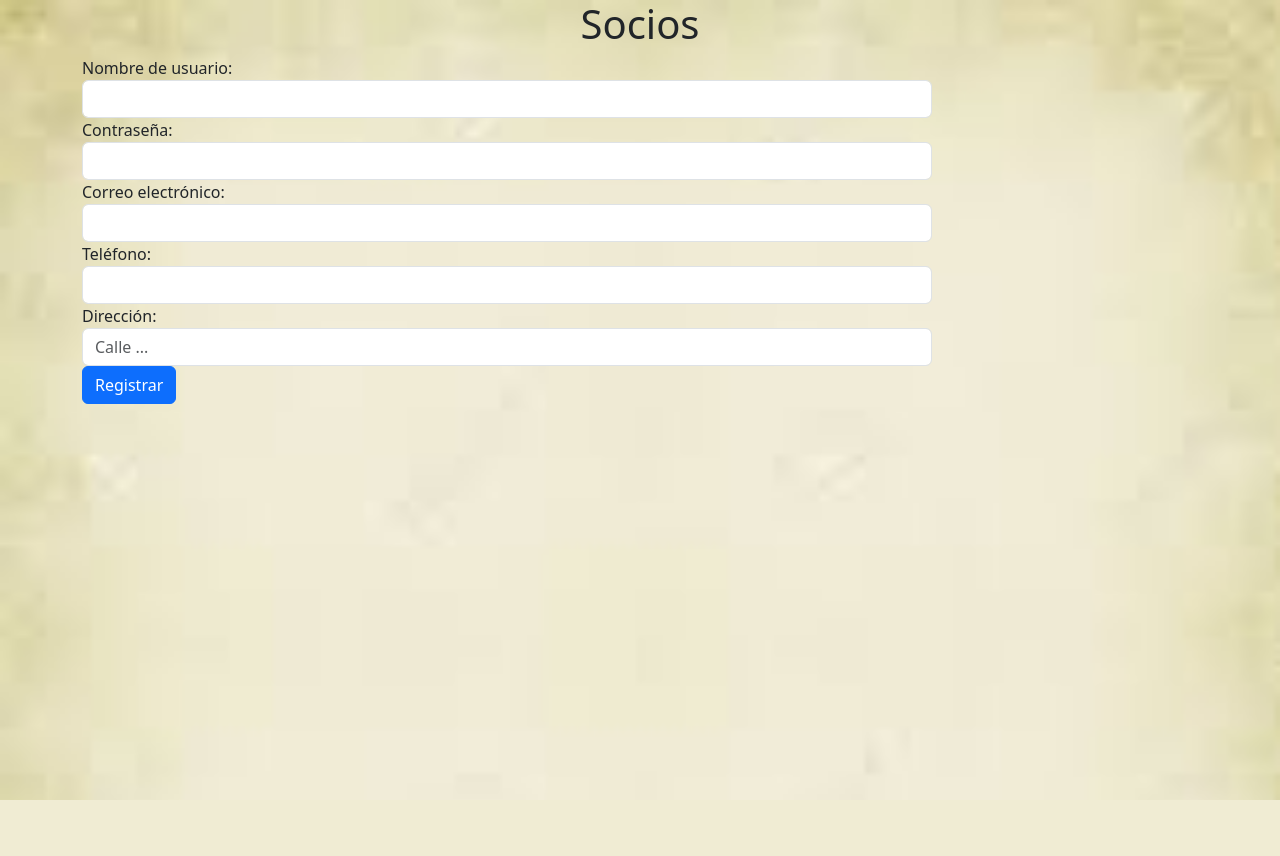
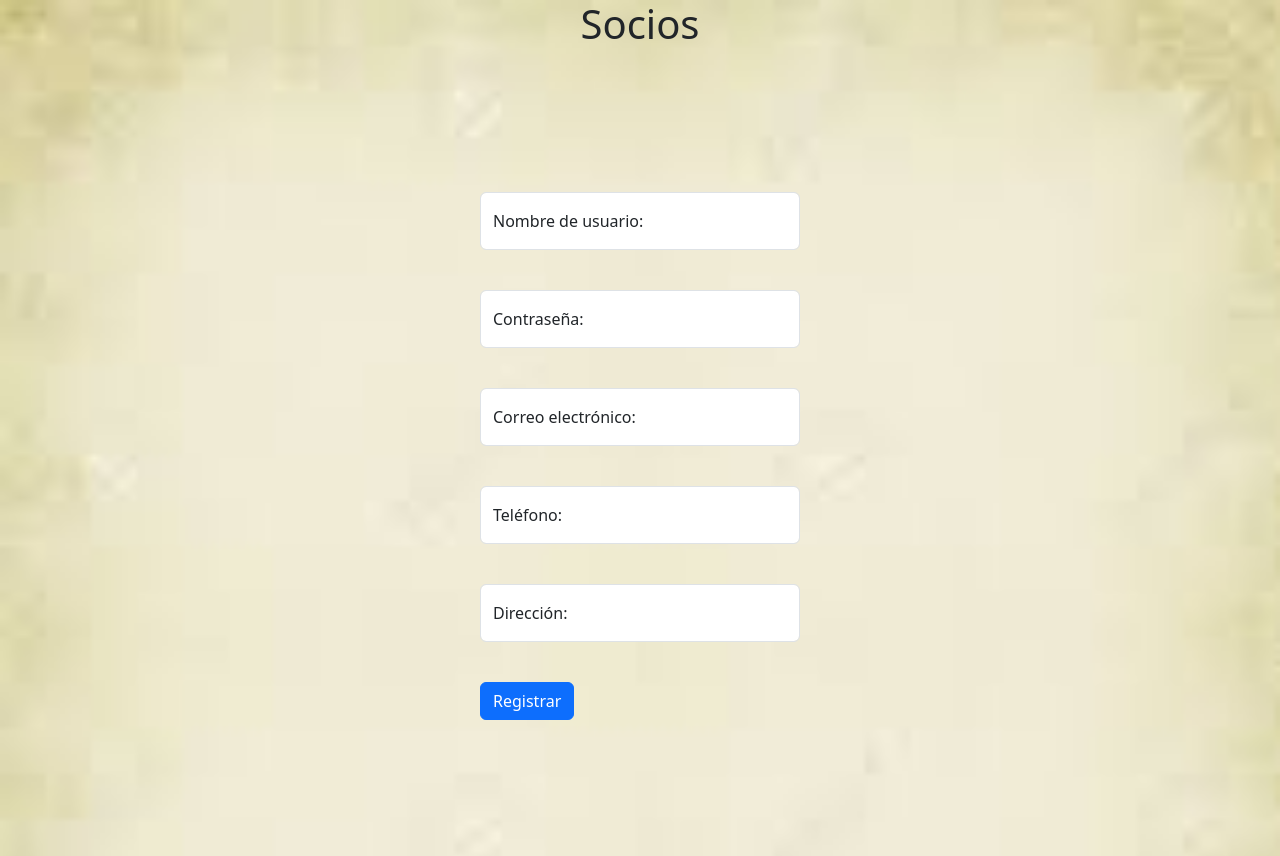
Before and after one commit to hipstergaming/proyecto_IAW_JEGR, a PHP site: page /registrar.php in a window 1280 px wide. Before the commit the page ends 800 px from the top, so only its background shows below. Run offline with PHP 8.4, Linux system fonts and the light colour scheme.

Commit message:
index pruebas 1

```diff
--- a/complogin.php
+++ b/complogin.php
@@ -27,7 +27,9 @@
             // en el bucle pongo que mientras que existan datos y encontrado este a falso(sin coincidencias)
             // siga el bucle tanto como usuarios haya
             while(($fila = $resultado->fetch_assoc()) && ($encontrado==false)){
-                if ($usuario == $fila['usuario'] && $contraseña == $fila['contraseña']){
+                $hash= $fila['contraseña'];
+                if ($usuario == $fila['usuario']){
+                    // if (password_verify($contraseña,$hash)){
                     //Si hay coincidencia imprimo el nombre y pongo encontrado a true para finalizar el bucle
                         $encontrado=true;
                         session_start();
@@ -37,6 +39,7 @@
 
 
                         header("Location:index.php");
+                    // }
                     }else{
                         //No es necesario esto pero lo puse igual
                         $encontrado=false;
--- a/estiloinicio.css
+++ b/estiloinicio.css
@@ -1,3 +1,17 @@
+* {
+    padding: 0;
+    margin: 0;
+    box-sizing: border-box;
+
+}
+
+.container {
+    width: 98%;
+    max-width: 1000px;
+    display: flex;
+    flex-wrap: wrap;
+}
+
 body{
     background-image: url("images/fondo.jpg");
     background-size: cover;
@@ -13,3 +27,20 @@ h1{
 
 
 }
+/* LOGIN */
+.formu{
+    display: flex;
+    justify-content: center;
+    align-items: center;
+    height: 100vh;
+
+}
+.submit-btn1{
+    margin-left: auto;
+    /* display: block; */
+}
+.login-enlaces{
+    display: flex;
+    flex-direction: column;
+    align-items: center;
+}
--- a/index.php
+++ b/index.php
@@ -45,6 +45,7 @@ if (isset($_SESSION['usuario'])) {
 
 <body>
 
+	<div class="container">
 		<section class="usuario">
 			<?php
 			if (isset($_SESSION['usuario'])) {
@@ -60,7 +61,6 @@ if (isset($_SESSION['usuario'])) {
 			}
 			?>
 		</section>
-	<div class="container">
 		<h1>Bienvenido a la libreria cosmere</h1>
 		<br>
 
--- a/panel_de_control/listado_usuarios/listado_usuarios_registrar2.php
+++ b/panel_de_control/listado_usuarios/listado_usuarios_registrar2.php
@@ -26,6 +26,7 @@
     // Recojo los datos del GET
 			$usuario=$_GET['usuario'];
 			$contraseña=$_GET['contra'];
+            $contraseña_segura= password_hash($contraseña, PASSWORD_DEFAULT);
 			$tlf=$_GET['telefono'];
 			$direccion=$_GET['direccion'];
 			$correo=$_GET['correo'];
@@ -53,7 +54,7 @@
                 <?php
 
             }else{
-                $sql= "insert into usuarios (usuario, contraseña, correo_electronico, rango, direccion, telefono) values ('$usuario','$contraseña','$correo','$rango','$direccion','$tlf')";
+                $sql= "insert into usuarios (usuario, contraseña, correo_electronico, rango, direccion, telefono) values ('$usuario','$contraseña_segura','$correo','$rango','$direccion','$tlf')";
                 $resultado= $mysqli->query($sql);
                 ?>
                     <br>
--- a/registrar.php
+++ b/registrar.php
@@ -1,14 +1,12 @@
+<!DOCTYPE html>
 <html lang="es">
 
 <head>
-	<!-- Required meta tags -->
-	<meta charset="utf-8">
-	<meta name="viewport" content="width=device-width, initial-scale=1, shrink-to-fit=no">
-
-	<!-- Bootstrap CSS -->
-	<link rel="stylesheet" href="css/bootstrap.min.css">
+<meta charset="UTF-8">
+    <meta http-equiv="X-UA-Compatible" content="IE=edge">
+    <meta name="viewport" content="width=device-width, initial-scale=1.0">
+    <title>Libreria cosmere: Registrar</title>
     <link rel="icon" href="../images/Acero.ico" type="image/png">
-	<title>Libreria cosmere: Registro</title>
 
     <!-- Bootstrap CSS -->
     <link rel="stylesheet" href="css/bootstrap.min.css">
@@ -19,72 +17,72 @@
     <!-- jQuery first, then Popper.js, then Bootstrap JS -->
     <script src="js/jquery-3.4.1.min.js"></script>
     <script src="js/bootstrap.min.js"></script>
+    <script src="js/bootstrap.bundle.js"></script>
     <script src="js/jquery.dataTables.min.js"></script>
+    <link href="https://cdn.jsdelivr.net/npm/bootstrap@5.3.0-alpha3/dist/css/bootstrap.min.css" rel="stylesheet" integrity="sha384-KK94CHFLLe+nY2dmCWGMq91rCGa5gtU4mk92HdvYe+M/SXH301p5ILy+dN9+nJOZ" crossorigin="anonymous">
+    <script src="https://cdn.jsdelivr.net/npm/bootstrap@5.3.0-alpha3/dist/js/bootstrap.bundle.min.js" integrity="sha384-ENjdO4Dr2bkBIFxQpeoTz1HIcje39Wm4jDKdf19U8gI4ddQ3GYNS7NTKfAdVQSZe" crossorigin="anonymous"></script>
+
 
 	<style>
-		.form-control {
-			width: 850px;
-		}
+
 	</style>
 </head>
 
 <body>
-	<div class="container">
-		<div class="row">
+	<!-- <div class="container"> -->
+		<div class="">
 			<h1>Socios</h1>
 		</div>
 
-		<div class="row">
-			<div class="col-md-8">
-				<form action="registrar2.php" method="get" id="registro" name="registro" autocomplete="off">
+		 <!-- <div class="col">
+			<div class="col-md-8"> -->
+		<section class="formu">
+			<form action="registrar2.php" method="get" class="col-3" name="registro" autocomplete="off">
 
 				<!-- usuario -->
-					<div class="form-group">
-						<label>Nombre de usuario:
-							<input type="text" name="usuario" class="form-control" required>
-						</label>
+				<div class="form-floating mb-3">
+					<input type="text" name="usuario" class="form-control" id="floatingInput" placeholder=""  required>
+					<label for="floatingInput">Nombre de usuario:</label>
+					<br>
 				</div>
 				<!-- Contraseña -->
 
 
-					<div class="form-group">
-						<label>Contraseña:
-							<input type="password" name="contra" class="form-control" required>
-						</label>
+				<div class="form-floating mb-3">
+					<input type="password" name="contra" class="form-control" id="floatingInput" placeholder="" required>
+					<label for="floatingInput">Contraseña:</label>
+					<br>
 				</div>
 
 
 				<!-- Correo -->
-					<div class="form-group">
-						<label>Correo electrónico:
-							<input type="mail" name="correo" class="form-control" required>
-						</label>
+				<div class="form-floating mb-3">
+					<input type="mail" name="correo" class="form-control" id="floatingInput" placeholder="" required>
+					<label for="floatingInput">Correo electrónico:</label>
+					<br>
 				</div>
 
 				<!-- Telefono -->
-					<div class="form-group">
-						<label>Teléfono:
-							<input type="number" name="telefono" maxlength="9" class="form-control" required>
-						</label>
+				<div class="form-floating mb-3">
+					<input type="number" name="telefono" maxlength="9" class="form-control" id="floatingInput" placeholder="" required>
+					<label for="floatingInput">Teléfono:</label>
+					<br>
 				</div>
 
 				<!-- Dirección -->
-					<div class="form-group">
-						<label>Dirección:
-							<input type="text" name="direccion" class="form-control" placeholder="Calle ..." required>
-						</label>
+				<div class="form-floating mb-3">
+					<input type="text" name="direccion" class="form-control" id="floatingInput" placeholder="Calle ..." required>
+					<label for="floatingInput">Dirección:</label>
+					<br>
 				</div>
 
 				<!-- El envio -->
-					<div class="form-group">
-						<label>
 						<input type="submit" value="Registrar" class='btn btn-primary'>
-							<label>
-					</div>
+
 			</form>
-			</div>
-		</div>
-	</div>
+		 </section>
+		<!-- </div>
+	</div>  -->
 
 </body>
 
--- a/registrar2.php
+++ b/registrar2.php
@@ -33,6 +33,7 @@ $resultado = $mysqli->query($sql1);
     <script src="js/bootstrap.min.js"></script>
     <script src="js/jquery.dataTables.min.js"></script>
 
+
 </head>
 
 <body>
@@ -40,6 +41,7 @@ $resultado = $mysqli->query($sql1);
     // Recojo los datos del GET
     $usuario = $_GET['usuario'];
     $contraseña = $_GET['contra'];
+    $contraseña_segura= password_hash($contraseña, PASSWORD_DEFAULT);
     $tlf = $_GET['telefono'];
     $direccion = $_GET['direccion'];
     $correo = $_GET['correo'];
@@ -66,7 +68,7 @@ $resultado = $mysqli->query($sql1);
     <?php
 
     } else {
-        $sql = "insert into usuarios (usuario, contraseña, correo_electronico, rango, direccion, telefono) values ('$usuario','$contraseña','$correo','CLIENTE','$direccion','$tlf')";
+        $sql = "insert into usuarios (usuario, contraseña, correo_electronico, rango, direccion, telefono) values ('$usuario','$contraseña_segura','$correo','CLIENTE','$direccion','$tlf')";
         $resultado = $mysqli->query($sql);
     ?>
         <br>
```
Also changed, not shown: login.php (+19 -12 lines). Lines whose indentation alone changed are shown as unchanged.
